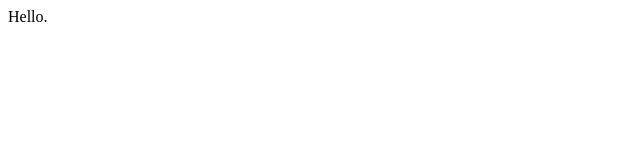
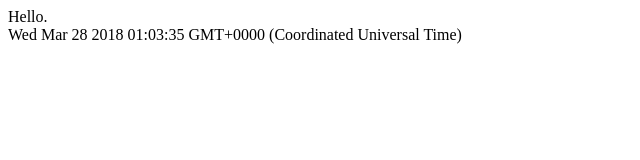
Before and after one commit to yangci/yangci.github.io, a plain HTML site: page index.html in a window 1280 px wide. Shown: the whole page, without its empty margins (0-640 px from the left). Drawn offline with Linux system fonts and the light colour scheme.

Commit message:
Updated index.html

```diff
--- a/index.html
+++ b/index.html
@@ -6,6 +6,7 @@
   <meta content="width=device-width, initial-scale=1, maximum-scale=1, user-scalable=no" name="viewport">
 </head>
 <body>
-Hello.
+Hello.<br/>
+<script>document.write(new Date());</script>
 </body>
 </html>
```
